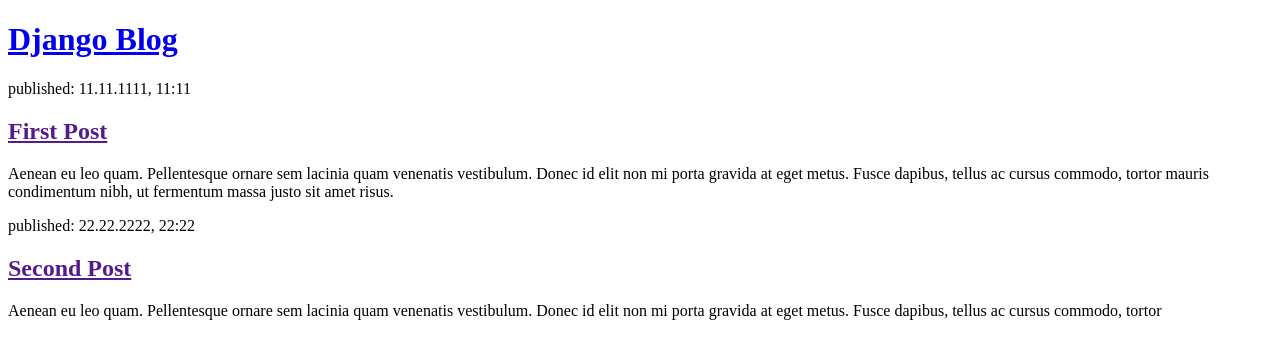
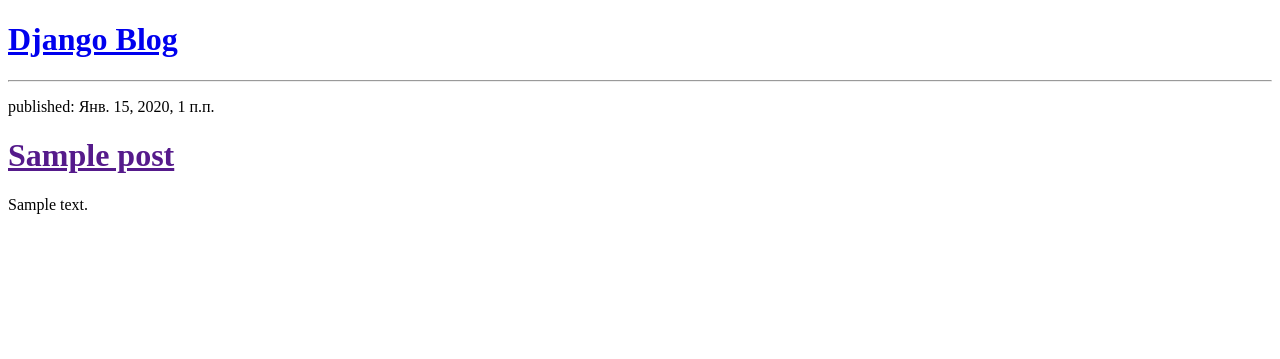
Before and after one commit to Vektoor/first-django-app, a Django app: template blog/templates/blog/post_list.html in a window 1280 px wide. Shown: the top 359 px of the page. Run offline with Django 3.2, Linux system fonts and the light colour scheme; the template is opened without the code that fills it: values that come from a table or form of the project are taken from there, others are empty; tables that the repository leaves empty hold one stand-in row (values such as "Sample post").

Commit message:
modifird templates to displat posts

```diff
--- a/blog/templates/blog/post_list.html
+++ b/blog/templates/blog/post_list.html
@@ -9,17 +9,14 @@
         <h1><a href="/">Django Blog</a></h1>
     </div>
 
-    <div>
-        <p>published: 11.11.1111, 11:11</p>
-        <h2><a href="">First Post</a></h2>
-        <p>Aenean eu leo quam. Pellentesque ornare sem lacinia quam venenatis vestibulum. Donec id elit non mi porta gravida at eget metus. Fusce dapibus, tellus ac cursus commodo, tortor mauris condimentum nibh, ut fermentum massa justo sit amet risus.</p>
-    </div>
-
-    <div>
-        <p>published: 22.22.2222, 22:22</p>
-        <h2><a href="">Second Post</a></h2>
-        <p>Aenean eu leo quam. Pellentesque ornare sem lacinia quam venenatis vestibulum. Donec id elit non mi porta gravida at eget metus. Fusce dapibus, tellus ac cursus commodo, tortor</p>
-    </div>
+    {% for post in posts %}
+        <div>
+            <hr>
+            <p>published: {{ post.published_date }}</p>
+            <h1><a href="">{{ post.title }}</a></h1>
+            <p>{{ post.text|linebreaksbr }}</p>
+        </div>
+    {% endfor %}
 
 </body>
 </html>
--- a/blog/views.py
+++ b/blog/views.py
@@ -1,5 +1,8 @@
 from django.shortcuts import render
+from .models import Post
+from django.utils import timezone
 
 
 def post_list(request):
-    return render(request, 'blog/post_list.html', {})
+    posts = Post.objects.filter(published_date__lte=timezone.now()).order_by('published_date')
+    return render(request, 'blog/post_list.html', {'posts': posts})
```
